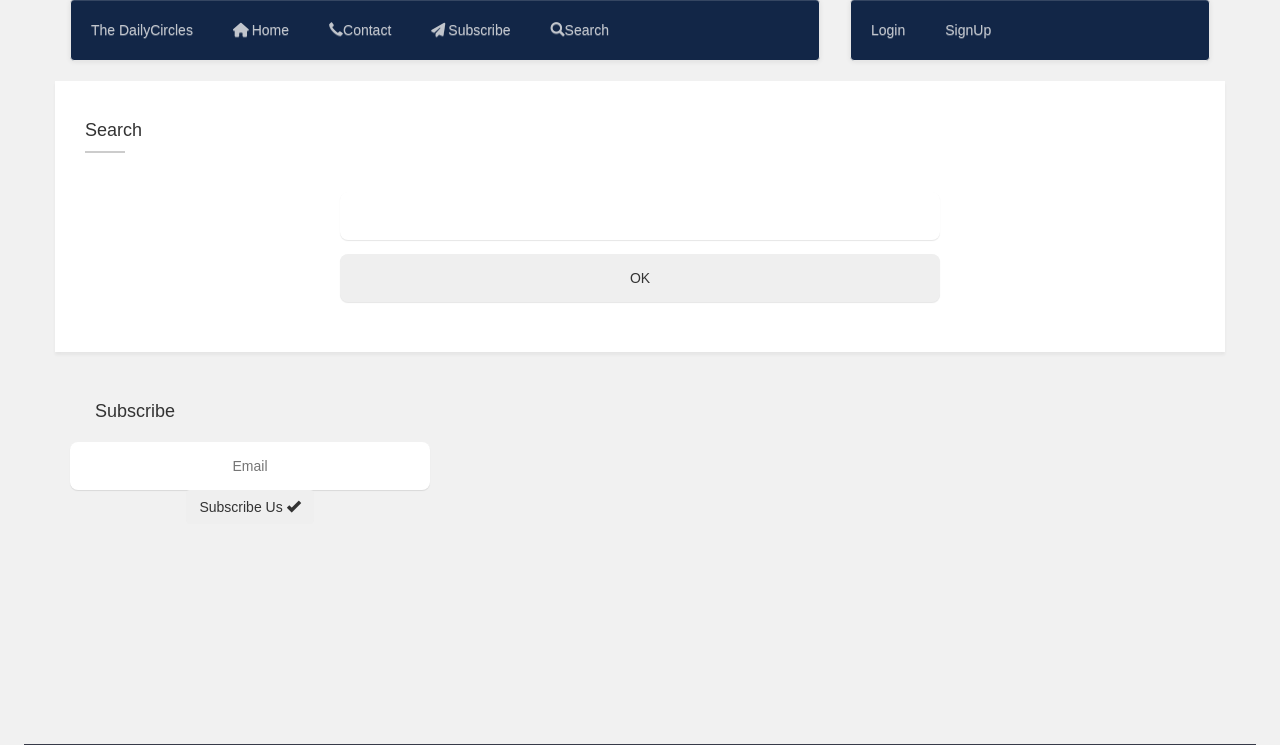
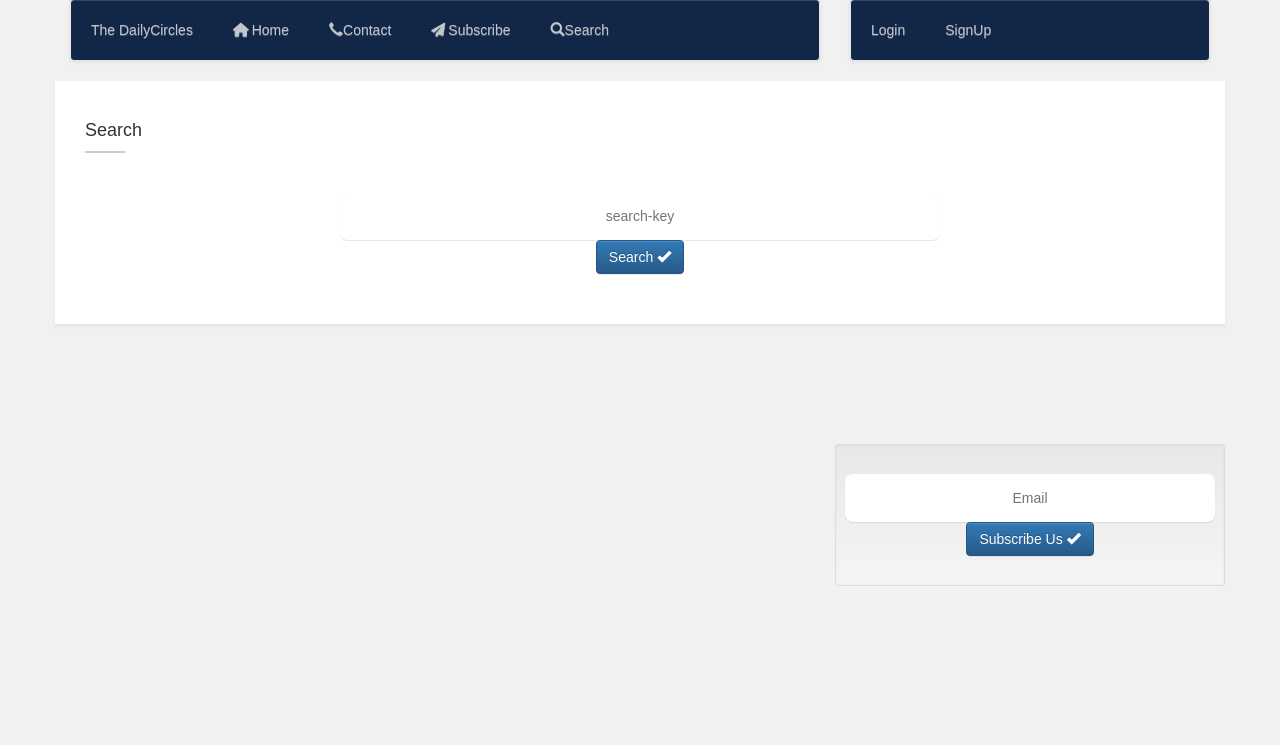
Before and after one commit to akshayantony/newsweb, a Django app: a page that uses homepage/templates/homepage/search.html in a window 1280 px wide. Shown: the part 264-1009 px from the top of the page. Run offline with Django 3.2, Linux system fonts and the light colour scheme; some libraries are stand-ins or nearby versions.

Commit message:
13-morning

```diff
--- a/homepage/static/css/homepage.css
+++ b/homepage/static/css/homepage.css
@@ -1,3 +1,4 @@
+
 h1,h1 a {
     color: #FCA205;
 }
@@ -322,3 +323,11 @@ form textarea {
 .cf:after {
   clear: both;
 }
+.subscribemsg{
+    color: black;
+    text-align: center;
+    font-weight: bold;
+    background: white;
+    display: block;
+    width: 56%;
+}
--- a/homepage/templates/homepage/news_list.html
+++ b/homepage/templates/homepage/news_list.html
@@ -20,33 +20,41 @@ $(document).ready(function(){
 </head>
 <body>
 
-<div class="container" class>
+<div class="container">
 {% block navbar %} {% include "./navbar.html" %} {% endblock navbar %}
 
         <div class="row">
-
+            {%block search%}{%endblock search%}
             {% block newslist %}
 
               {% if latest_news_list %}
-                  <div class="col-sm-8 col-md-8 newscater">
+                  <div class="col-sm-8 col-md-8 newscater ">
                       <ul>
                              <div class="news">
                                  {% for latest in latest_news_list %}
-                                     <div class="news-header">
+
+                                 <div class="panel-default">
+
+                                     <div class="news-header panel-heading ">
                                          <h2><li><a href="{% url 'homepage:newsdetail' latest.id %}">{{latest.title}}</a></li></h2>
                                      </div>
 
-                                     <div class="news_body">
+                                     <div class="news_body panel-body">
                                          <li>{{latest.content|safe|truncatewords:"20"}}</li>
                                          <a href="{% url 'homepage:newsdetail' latest.id %}">read more</a>
                                          <br>
+                                     </div>
+
+                                     </div>
+                                 <br><br>
                                   {% endfor %}
                                     </div>
-                             </div>
                         </ul>
                   </div>
                {% else %}
-                   <p>Sorry, No News Available!</p>
+                    <div class="well well-sm">
+                         <p>Sorry, No News Available!</p>
+                    </div>
                {% endif %}
             {% endblock newslist %}
 
@@ -67,12 +75,12 @@ $(document).ready(function(){
                  {% endif %}
                 {% block addnews %}
                 {% if user.is_authenticated %}
-                    <div class="col-sm-4 col-md-4">
-                        <a href="{% url 'homepage:addnews' %}">Add your own news? Click here!</a>
+                    <div class="col-sm-4 col-md-4 btn btn-link well well-sm" style="float:right">
+                       <span class="glyphicon glyphicon-plus-sign">Add your own news? </span> <a href="{% url 'homepage:addnews' %}">Click here!</a>
                     </div>
                   {% endif %}
-
-                    <div class="col-sm-4 col-md-4" id="id_subscribe">
+                    <br><br><br><br>
+                    <div class="col-sm-4 col-md-4 well well-sm" id="id_subscribe" style="float:right">
                         {% include './subscribe.html'%}
                     </div>
 
--- a/homepage/templates/homepage/search.html
+++ b/homepage/templates/homepage/search.html
@@ -1,12 +1,14 @@
 {% extends "./news_list.html" %}
-{% block newslist %}
+{% block search %}
 <div class="page card">
     <h4 class="page-title">Search</h4>
     <hr class="sm">
     <form action="#" method="post" id="searchform">
                 {% csrf_token %}
-                {{ form }}
-                    <input type="submit" value="OK">
+                <input type="text" name="search_field" class=" text-center" placeholder="search-key">
+                <button class="btn btn-primary" type="submit"> Search <i class="glyphicon glyphicon-ok"> </i> </button>
     </form>
 </div>
-{% endblock newslist %}
+{% endblock search %}
+{%block newslist%}
+{%endblock newslist%}
--- a/homepage/templates/homepage/subscribe.html
+++ b/homepage/templates/homepage/subscribe.html
@@ -1,10 +1,9 @@
 <div>
-<h4 style="margin-left: 25px;"> Subscribe  </h4>
 <form method="post" action="{% url 'homepage:subscribe'%}">
     {% csrf_token  %}
        <div class="input-append newsletter-box text-center">
           <input type="email" name="Email" class=" text-center" placeholder="Email">
-          <button class="btn  bg-gray" type="submit"> Subscribe Us <i class="glyphicon glyphicon-ok"> </i> </button>
+          <button class="btn btn-primary" type="submit"> Subscribe Us <i class="glyphicon glyphicon-ok"> </i> </button>
        </div>
 </form>
 </div>
--- a/homepage/views.py
+++ b/homepage/views.py
@@ -96,10 +96,10 @@ def addimages(request,pk):
 
 def subscribeEmailview(request):
     if request.method == 'POST':
-        print("111111111111111111")
-        print(request.POST.get('Email'))
+        # print("111111111111111111")
+        # print(request.POST.get('Email'))
         form=SubscribeForm(request.POST)
-        print(form)
+        # print(form)
         if form.is_valid():
             sub=form.save(commit=False)
             sub.token=get_random_string(length=32)
@@ -119,7 +119,7 @@ def subscribeEmailview(request):
                 [sub.Email],
 
             )
-            msg="Subscription succesful"
+            msg="Dear user , Request for subscription is succesful.Inorder to receive newsletter, Kindly activate it from your mail "
         else:
             msg="invalid form"
         return render(request,'homepage/subscribesuccess.html',
@@ -133,7 +133,9 @@ def subscribeEmailview(request):
 
 def SubscribeActivate(request,token):
     try:
+        print("token>>>>",token)
         subobj=Subscribe.objects.get(token=token)
+        print("subobj>>>",subobj)
     except(Subscribe.DoesNotExist):
         subobj=None
     if subobj is not None:
```
Also changed, not shown: homepage/templates/homepage/search_result.html (+5 -2 lines), homepage/templates/homepage/subscribesuccess.html (+6 -1 lines), newsweb/settings.py (+8 -8 lines), signup/templates/signup/change_password.html (+6 -1 lines).
